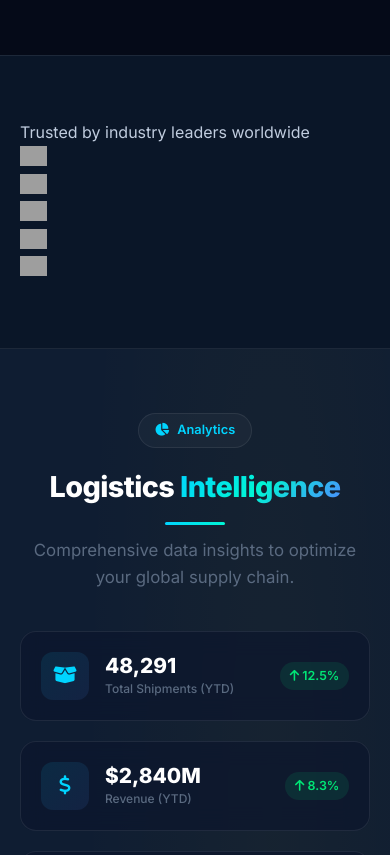
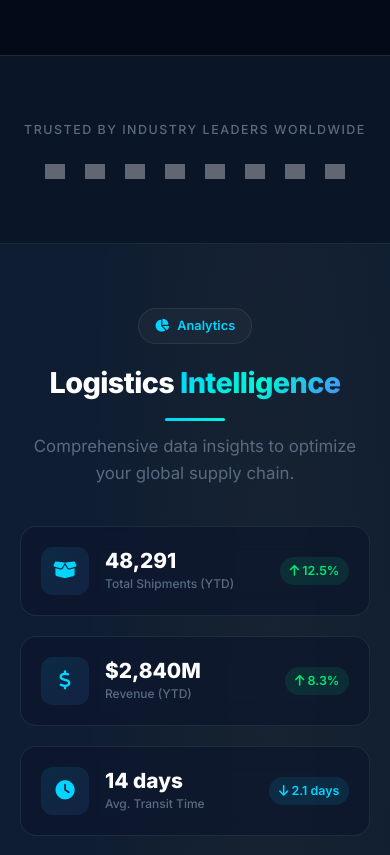
Before and after one commit to vansh-jyotishi/ImportExport, a plain HTML site: page index.html in a window 390 px wide. Shown: the part 8300-9155 px from the top of the page. Drawn offline with nearby package versions, Linux system fonts and the light colour scheme; grey boxes are pictures that could not be loaded; animation ran at ten frames a second.

Commit message:
Improve Trusted By section — compact single-line with 8 global brands
- Replace 5 companies with 8 universally recognized brands:
  Google, Microsoft, Amazon, DHL, Tesla, Toyota, FedEx, Samsung
- Logos from Wikimedia Commons (reliable CDN, SVG/PNG)
- Smaller logos (22px height) all on one line with horizontal scroll
  on mobile instead of wrapping
- Grayscale + high brightness filter, colorizes on hover
- Reduced section padding for compact feel
- Hidden scrollbar for clean overflow on narrow screens
- Responsive: 18px at 768px, 15px at 480px

Co-Authored-By: Claude Opus 4.6 (1M context) <noreply@anthropic.com>

```diff
--- a/css/style.css
+++ b/css/style.css
@@ -543,9 +543,54 @@ section:not(#hero) {
 
 #trusted {
     background: var(--bg-secondary);
-    padding: 3.5rem 0;
+    padding: 2.5rem 0;
     border-top: 1px solid var(--glass-border);
     border-bottom: 1px solid var(--glass-border);
+}
+
+.trusted-header {
+    text-align: center;
+    margin-bottom: 1.5rem;
+}
+
+.trusted-label {
+    font-size: 0.78rem;
+    font-weight: 500;
+    color: var(--text-muted);
+    text-transform: uppercase;
+    letter-spacing: 0.12em;
+}
+
+.trusted-logos {
+    display: flex;
+    align-items: center;
+    justify-content: center;
+    gap: 3rem;
+    flex-wrap: nowrap;
+    overflow-x: auto;
+    -webkit-overflow-scrolling: touch;
+    scrollbar-width: none;
+    padding: 0 1rem;
+}
+
+.trusted-logos::-webkit-scrollbar { display: none; }
+
+.trusted-logo {
+    flex-shrink: 0;
+    opacity: 0.35;
+    transition: opacity 0.3s ease;
+    filter: grayscale(100%) brightness(2);
+}
+
+.trusted-logo:hover {
+    opacity: 0.7;
+    filter: grayscale(0%) brightness(1);
+}
+
+.trusted-logo img {
+    height: 22px;
+    width: auto;
+    display: block;
 }
 
 /* Section decorations removed for clean professional look */
@@ -2007,7 +2052,7 @@ footer {
     .commodity-trend { min-width: 42px; font-size: 0.65rem; }
 
     .trusted-logos { gap: 2rem; }
-    .trusted-logo img { height: 24px; }
+    .trusted-logo img { height: 18px; }
 
     /* ---- Footer ---- */
     .footer-grid {
@@ -2077,8 +2122,8 @@ footer {
 
     .chart-body { height: 200px; }
 
-    .trusted-logos { gap: 1.5rem; }
-    .trusted-logo img { height: 20px; max-width: 100px; }
+    .trusted-logos { gap: 1.25rem; }
+    .trusted-logo img { height: 15px; }
     .chart-body-doughnut { height: 220px; }
 
     .modal {
--- a/index.html
+++ b/index.html
@@ -659,19 +659,28 @@
             </div>
             <div class="trusted-logos reveal">
                 <div class="trusted-logo">
-                    <img src="https://cdn.brandfetch.io/idawOgYOsG/w/512/h/115/theme/dark/logo.png" alt="Amazon" loading="lazy">
+                    <img src="https://upload.wikimedia.org/wikipedia/commons/2/2f/Google_2015_logo.svg" alt="Google" loading="lazy">
                 </div>
                 <div class="trusted-logo">
-                    <img src="https://cdn.brandfetch.io/id6O2oGzv-/w/512/h/115/theme/dark/logo.png" alt="Samsung" loading="lazy">
+                    <img src="https://upload.wikimedia.org/wikipedia/commons/9/96/Microsoft_logo_%282012%29.svg" alt="Microsoft" loading="lazy">
                 </div>
                 <div class="trusted-logo">
-                    <img src="https://cdn.brandfetch.io/idnrCPuv87/w/512/h/115/theme/dark/logo.png" alt="Siemens" loading="lazy">
+                    <img src="https://upload.wikimedia.org/wikipedia/commons/a/a9/Amazon_logo.svg" alt="Amazon" loading="lazy">
                 </div>
                 <div class="trusted-logo">
-                    <img src="https://cdn.brandfetch.io/id2S-kXbuP/w/512/h/115/theme/dark/logo.png" alt="Unilever" loading="lazy">
+                    <img src="https://upload.wikimedia.org/wikipedia/commons/thumb/9/92/DHL_Express_logo.svg/800px-DHL_Express_logo.svg.png" alt="DHL" loading="lazy">
                 </div>
                 <div class="trusted-logo">
-                    <img src="https://cdn.brandfetch.io/idVfYwcuQz/w/512/h/115/theme/dark/logo.png" alt="Tesla" loading="lazy">
+                    <img src="https://upload.wikimedia.org/wikipedia/commons/thumb/e/e8/Tesla_logo.png/120px-Tesla_logo.png" alt="Tesla" loading="lazy">
+                </div>
+                <div class="trusted-logo">
+                    <img src="https://upload.wikimedia.org/wikipedia/commons/thumb/0/05/Toyota_2023.svg/300px-Toyota_2023.svg.png" alt="Toyota" loading="lazy">
+                </div>
+                <div class="trusted-logo">
+                    <img src="https://upload.wikimedia.org/wikipedia/commons/thumb/2/21/FedEx_Corporation_-_2016_Logo.png/320px-FedEx_Corporation_-_2016_Logo.png" alt="FedEx" loading="lazy">
+                </div>
+                <div class="trusted-logo">
+                    <img src="https://upload.wikimedia.org/wikipedia/commons/thumb/2/24/Samsung_Logo.svg/300px-Samsung_Logo.svg.png" alt="Samsung" loading="lazy">
                 </div>
             </div>
         </div>
```
